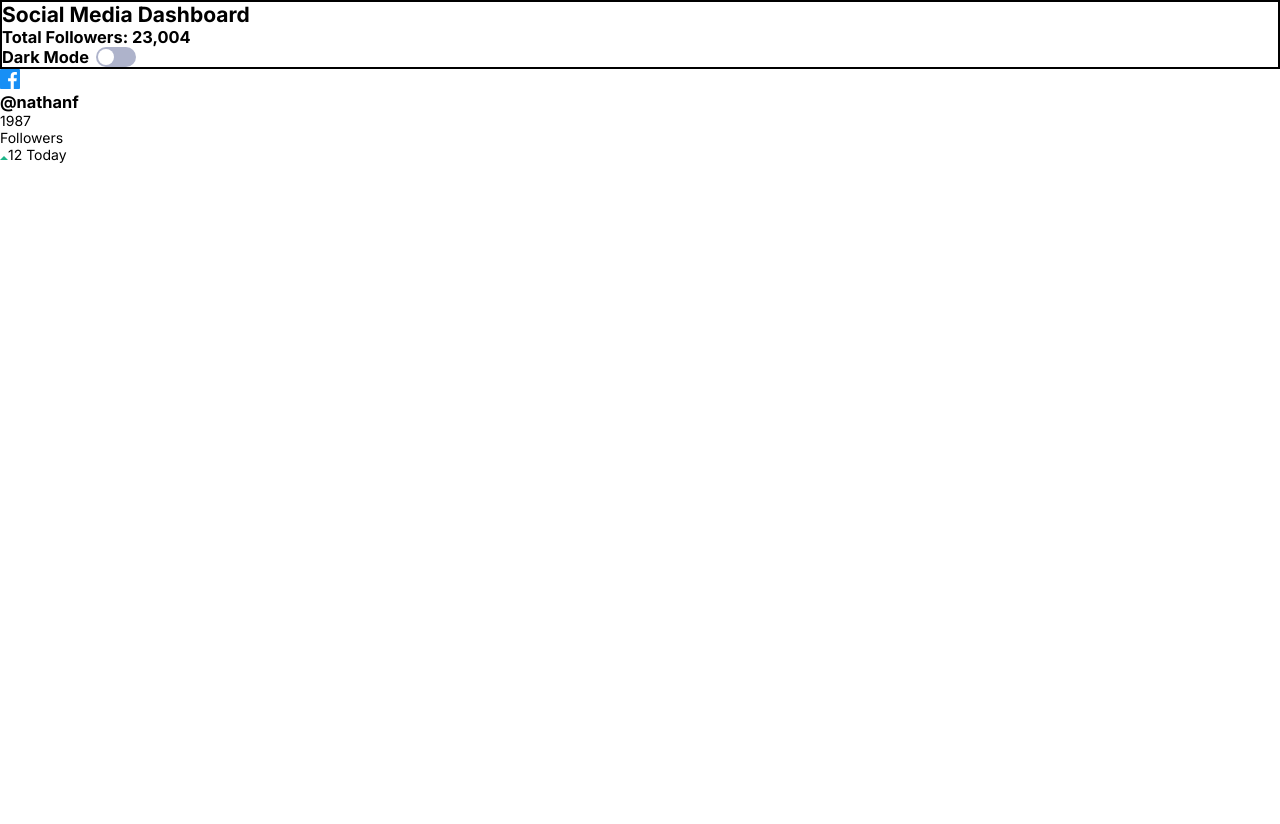
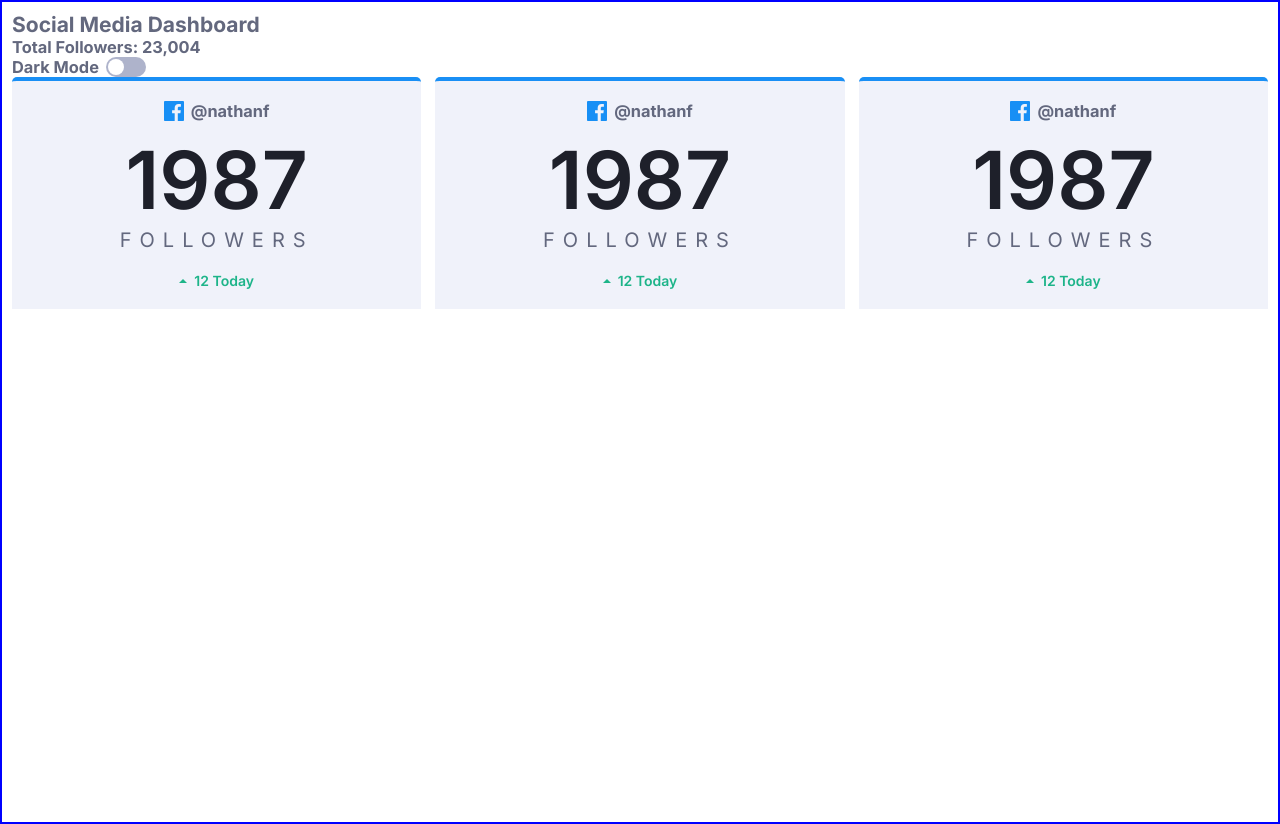
Before and after one commit to shemjay/social-media-links-dashboard, a plain HTML site: page index.html in a window 1280 px wide. Before the commit the page ends 800 px from the top, so only its background shows below. Drawn offline with Linux system fonts and the light colour scheme.

Commit message:
Styled socials grid

```diff
--- a/index.html
+++ b/index.html
@@ -38,15 +38,46 @@
 
     <!-- Follower Grid Start -->
     <div class="follower-grid">
+
       <div class="grid-item">
         <div class="social-tag">
           <img src="/images/icon-facebook.svg" alt="" />
           <h3>@nathanf</h3>
         </div>
-        <p class="social-count">1987</p>
-        <p>Followers</p>
-        <p class="social-increase"><span><img src="/images/icon-up.svg" /></span>12 Today</p>
+          <p class="social-count">1987</p>
+          <p class="social-followers">Followers</p>
+          <div class="social-increase">
+            <img src="/images/icon-up.svg" />
+            <p>12 Today</p>
+          </div>
       </div>
+
+      <div class="grid-item">
+        <div class="social-tag">
+          <img src="/images/icon-facebook.svg" alt="" />
+          <h3>@nathanf</h3>
+        </div>
+          <p class="social-count">1987</p>
+          <p class="social-followers">Followers</p>
+          <div class="social-increase">
+            <img src="/images/icon-up.svg" />
+            <p>12 Today</p>
+          </div>
+      </div>
+
+      <div class="grid-item">
+        <div class="social-tag">
+          <img src="/images/icon-facebook.svg" alt="" />
+          <h3>@nathanf</h3>
+        </div>
+          <p class="social-count">1987</p>
+          <p class="social-followers">Followers</p>
+          <div class="social-increase">
+            <img src="/images/icon-up.svg" />
+            <p>12 Today</p>
+          </div>
+      </div>
+
     </div>
     <!-- Follower Grid End -->
 
--- a/style.css
+++ b/style.css
@@ -59,15 +59,17 @@ body, html {
     font-size: var(--font);
     font-family: "Inter", sans-serif;
     font-weight: var(--weight-1);
+    color: var(--Dark-Grayish-Blue);
 }
 
 .wrapper {
     min-height: 100vh;
     max-width: 100%;
     display: flex;
-    flex-wrap: wrap;
     flex-direction: column;
     background-color: var(--White);
+    padding: 10px;
+    border: 2px solid blue;
 }
 
 nav {
@@ -76,7 +78,6 @@ nav {
     flex-wrap: wrap;
     justify-content: space-between;
     align-items: flex-start;
-    border: 2px solid black;
     overflow: hidden;
 }
 
@@ -127,7 +128,54 @@ nav {
 
 .input-toggle:checked + .toggle-switch::after {
     left: calc(100% - 18px);
-  }
+}
+
+.follower-grid {
+    display: grid;
+    gap: 1rem;
+    grid-template-columns:
+        repeat(auto-fit, minmax(min(18rem, 100%), 1fr));
+}
+
+.grid-item {
+    background-color: var(--Light-Grayish-Blue);
+    display: flex;
+    align-items: center;
+    justify-content: center;
+    flex-direction: column;
+    border-top-left-radius: 5px;
+    border-top-right-radius: 5px;
+    border-top: 4px solid var(--facebook);
+    padding: 20px;
+}
+
+.social-tag {
+    display: flex;
+    gap: 0.5rem;
+    padding-bottom: 10px;
+}
+
+.social-count {
+    font-size: 80px;
+    font-weight: var(--weight-2);
+    color: var(--Very-Dark-Blue);
+}
+
+.social-followers {
+    text-transform: uppercase;
+    letter-spacing: 8px;
+    font-size: 20px;
+    padding-bottom: 20px;
+}
+
+.social-increase {
+    display: flex;
+    gap: 0.5rem;
+    align-items: center;
+    justify-content: center;
+    font-weight: var(--weight-2);
+    color: var(--first);
+}
 
 /* media queries */
 @media (max-width: 375px), (max-width: 600px) {
```
